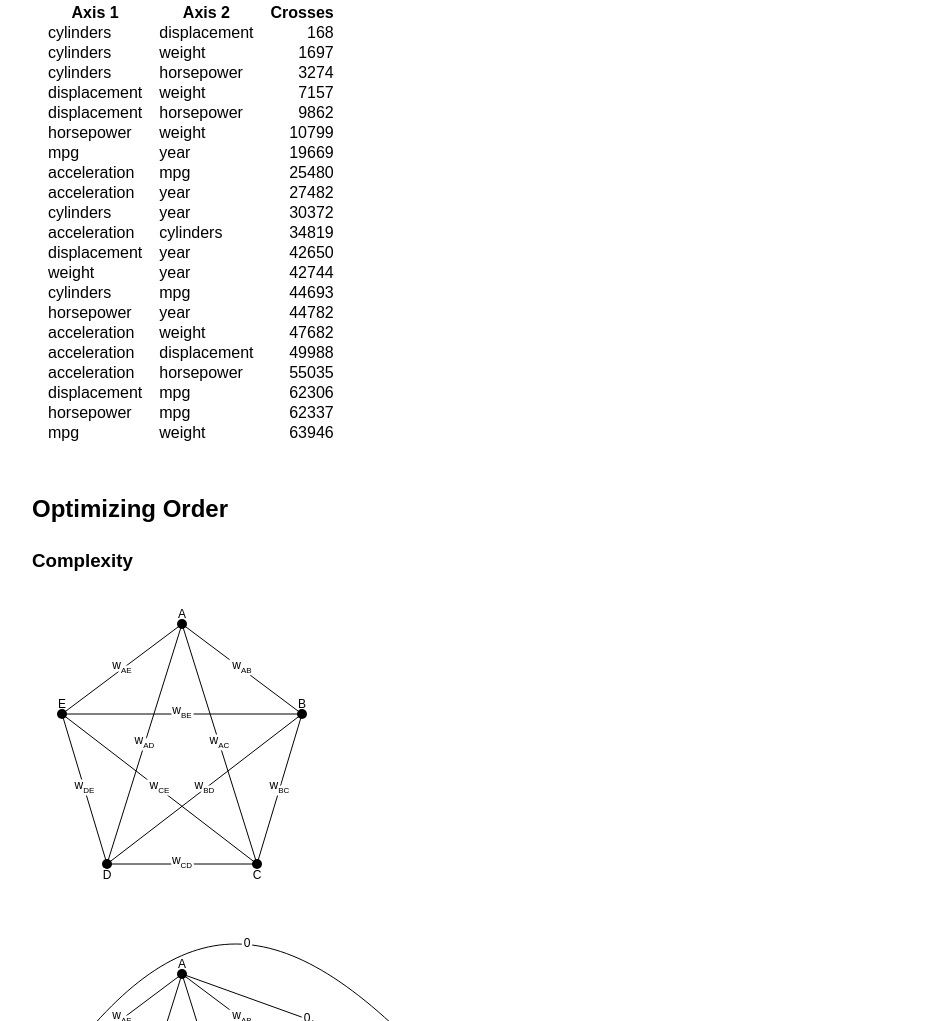
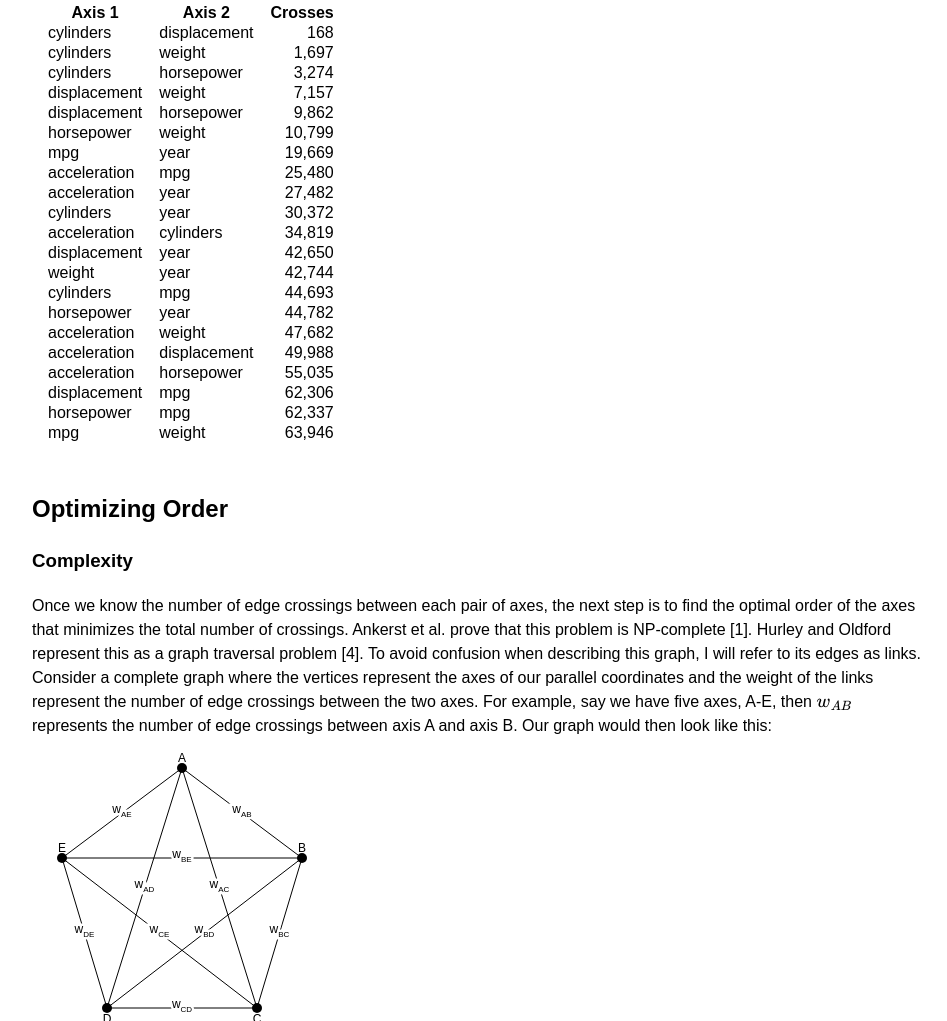
Before and after one commit to DanielKerrigan/algs-2-project, a plain HTML site: page index.html in a window 1280 px wide. Shown: the part 2960-3981 px from the top of the page, without its empty margins (158-1105 px from the left). Drawn offline with nearby package versions, Linux system fonts and the light colour scheme.

Commit message:
adding text for optimizing order complexity

```diff
--- a/index.html
+++ b/index.html
@@ -75,7 +75,7 @@
                 </p>
 
                 <p>
-                  Following the notation used by Dasgupta and Kosara, \((l_i, r_i)\) represents a line segment from position \(l_i\) on the left axis to position \(r_i\) on the right axis [CITE]. If we have two lines like shown below,
+                  Following the notation used by Dasgupta and Kosara, \((l_i, r_i)\) represents a line segment from position \(l_i\) on the left axis to position \(r_i\) on the right axis [2]. If we have two lines like shown below,
                 </p>
 
                 <img src="diagrams/edge-crossing.svg">
@@ -109,7 +109,7 @@
                 </p>
 
                 <p>
-                  Below is an animation to see how the algorithm works, inspired by Fig. 1 in [CITE]. In this example, there are two axes, A and B, that are each 5 pixels high. To add an edge, you first click on a pixel in one axis and then click on a pixel in the other axes. Or, you can click the "Random" button to add random edges. As add edges, the histogram to the right will update. Clicking "Calculate Crossings" will animate the steps the algorithm takes. \(b_{ij}\) is shown in blue and \(b_{kl}\) is shown in red when there is no crossing or green when there is a crossing.
+                  Below is an animation to see how the algorithm works, inspired by Fig. 1 in [2]. In this example, there are two axes, A and B, that are each 5 pixels high. To add an edge, you first click on a pixel in one axis and then click on a pixel in the other axes. Or, you can click the "Random" button to add random edges. As add edges, the histogram to the right will update. Clicking "Calculate Crossings" will animate the steps the algorithm takes. \(b_{ij}\) is shown in blue and \(b_{kl}\) is shown in red when there is no crossing or green when there is a crossing.
                 </p>
 
                 <div id="edge-histogram">
@@ -144,7 +144,13 @@
 
               <section id="complexity">
                 <h3>Complexity</h3>
+
+                Once we know the number of edge crossings between each pair of axes, the next step is to find the optimal order of the axes that minimizes the total number of crossings. Ankerst et al. prove that this problem is NP-complete [1]. Hurley and Oldford represent this as a graph traversal problem [4]. To avoid confusion when describing this graph, I will refer to its edges as links. Consider a complete graph where the vertices represent the axes of our parallel coordinates and the weight of the links represent the number of edge crossings between the two axes. For example, say we have five axes, A-E, then \(w_{AB}\) represents the number of edge crossings between axis A and axis B. Our graph would then look like this:
+
                 <img src="diagrams/k5.svg">
+
+                Finding the order of the axes that minimizes the total number of edge crossings then becomes finding the shortest path through this graph that visits every node exactly once. That is, we want to find the shortest hamiltonian path. In [5], Hurley notes that this if we add an extra vertex to this graph and connect it to every other vertex with a weight of 0, then this becomes the traveling salesman problem.
+
                 <img src="diagrams/k5-tsp.svg">
               </section>
 
--- a/main.js
+++ b/main.js
@@ -56,5 +56,5 @@ function edgeCrossingMatrix(cars) {
       .call(tr => tr.append('td').text(d => d.axes[1]))
       .call(tr => tr.append('td')
           .style('text-align', 'right')
-          .text(d => d.crosses));
+          .text(d => d3.format(',')(d.crosses)));
 }
--- a/style.css
+++ b/style.css
@@ -19,3 +19,7 @@ table {
     border-collapse: separate;
     border-spacing: 15px 0;
 }
+
+img {
+  display: block;
+}
```
